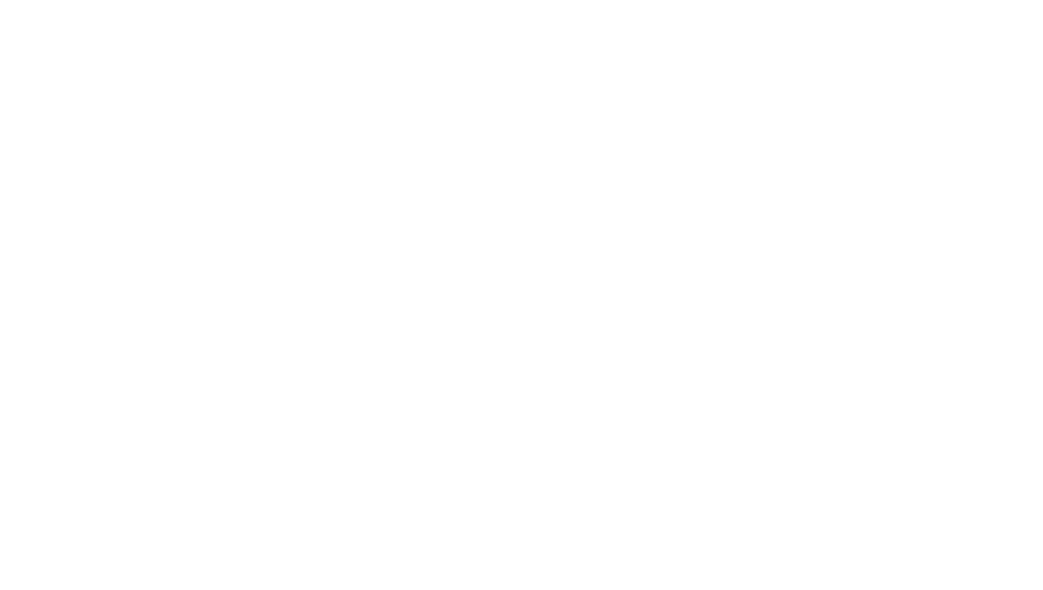
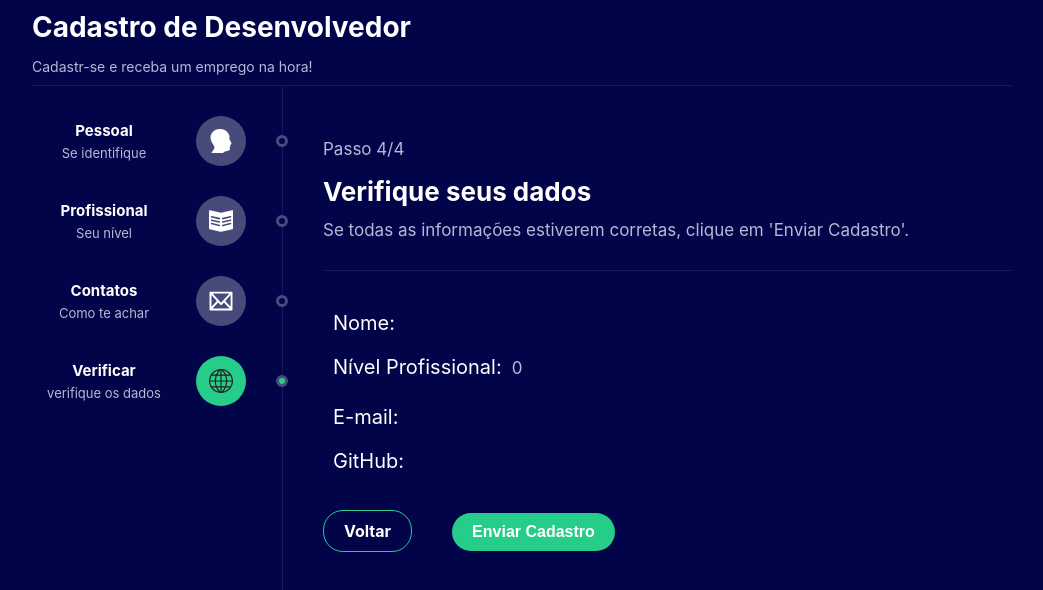
Before and after one commit to CoreyDevl/multiformul-rio-com-3-passos, a React (Create React App) app: page /step4 in a window 1280 px wide. Before the commit this address had no page. Shown: the top 590 px of the page, without its empty margins (118-1161 px from the left). Built offline with nearby package versions, Linux system fonts and the light colour scheme.

Commit message:
Desafio proposto concluído(step4)

```diff
--- a/src/components/Header/styles.ts
+++ b/src/components/Header/styles.ts
@@ -1,7 +1,7 @@
 import styled from "styled-components";
 
 export const Container = styled.div`
-  padding: 25px 0;
+  padding: 10px 0;
   border-botton: 1px solid #16195C;
 
   h1{
@@ -12,5 +12,6 @@
   p{
     font-size: 14px;
     color: #B8B8D4;
+    margin-bottom: 0;
   }
 `;
--- a/src/components/SidebarItem/index.tsx
+++ b/src/components/SidebarItem/index.tsx
@@ -3,6 +3,7 @@
 import { ReactComponent as ProfileIcon } from '../../svgs/profile.svg';
 import { ReactComponent as BookIcon } from '../../svgs/book.svg';
 import { ReactComponent as MailIcon } from '../../svgs/mail.svg';
+import { ReactComponent as GlobeIcon} from '../../svgs/globe.svg';
 
 type Props= {
   title: string;
@@ -32,6 +33,9 @@
           {icon === 'mail' &&
           <MailIcon fill="white" width={24} height={24}/>
           }
+          {icon === 'globe' &&
+          <GlobeIcon fill="white" width={24} height={24}/>
+          }
         </C.IconArea>
         <C.Point active={active}>
 
--- a/src/components/Themes/index.tsx
+++ b/src/components/Themes/index.tsx
@@ -41,6 +41,13 @@
               path="/step3"
               active={state.currentStep === 3}
             />
+            <SidebarItem
+              title="Verificar"
+              description="verifique os dados"
+              icon="globe"
+              path="/step4"
+              active={state.currentStep === 4}
+            />
 
 
 
--- a/src/pages/FormStep1/index.tsx
+++ b/src/pages/FormStep1/index.tsx
@@ -32,7 +32,7 @@
   return(
     <Theme>
       <C.Container>
-        <p>Passo 1/3</p>
+        <p>Passo 1/4</p>
         <h1>Vamos começar com o seu nome</h1>
         <p>Preencha o campo abaixo com o seu nome completo.</p>
 
--- a/src/pages/FormStep2/index.tsx
+++ b/src/pages/FormStep2/index.tsx
@@ -39,7 +39,7 @@
   return(
     <Theme>
       <C.Container>
-        <p>Passo 2/3</p>
+        <p>Passo 2/4</p>
         <h1>{state.name}, qual destes níveis te descreve melhor?</h1>
         <p>Escolha a opção que melhor descreve seu nível profissional.</p>
 
--- a/src/pages/FormStep3/index.tsx
+++ b/src/pages/FormStep3/index.tsx
@@ -21,7 +21,7 @@
 
   const handleNextStep = () => {
     if(state.email !== '' && state.github !== ''){
-      console.log(state);
+      navigate('/step4');
     }else{
       alert('Os campos precisam ser preenchidos')
     }
@@ -43,7 +43,7 @@
   return(
     <Theme>
       <C.Container>
-        <p>Passo 3/3</p>
+        <p>Passo 3/4</p>
         <h1>Legal {state.name}, onde te achamos?</h1>
         <p>Preencha os campos abaixo com seus contatos.</p>
 
@@ -69,7 +69,7 @@
         />
         </label>
         <Link to="/step2" className="backbtn">Voltar</Link>
-        <button onClick={handleNextStep}>Finalizar Cadastro</button>
+        <button onClick={handleNextStep}>Verificar</button>
       </C.Container>
     </Theme>
   )
--- /dev/null
+++ b/src/pages/FormStep4/index.tsx
@@ -0,0 +1,60 @@
+import { useNavigate, Link } from 'react-router-dom';
+import * as C from './styles';
+import { Theme } from '../../components/Themes';
+import { useForm, FormActions } from '../../contexts/FormContext';
+import { ChangeEvent, useEffect } from 'react';
+export const FormStep4 = () => {
+
+  const navigate = useNavigate();
+  const { state, dispatch } = useForm();
+
+  useEffect(()=> {
+    dispatch({
+      type: FormActions.setCurrentStep,
+      payload: 4
+    })
+  },[]);
+
+  const handleNextStep = () => {
+    console.log(state);
+  }
+
+
+
+  const handleNameChange = (e: ChangeEvent<HTMLInputElement>) => {
+    dispatch({
+      type: FormActions.setName,
+      payload: e.target.value
+    })
+  }
+
+  return(
+    <Theme>
+      <C.Container>
+        <p>Passo 4/4</p>
+        <h1>Verifique seus dados</h1>
+        <p>Se todas as informações estiverem corretas, clique em 'Enviar Cadastro'.</p>
+
+        <hr />
+
+          <C.Linguica>
+            <h2>Nome:</h2><p>{state.name}</p>
+          </C.Linguica>
+          <C.Linguica>
+            <h2>Nível Profissional:</h2><p>{state.level}</p>
+          </C.Linguica>
+          <C.Linguica>
+            <h2>E-mail:</h2><p>{state.email}</p>
+          </C.Linguica>
+          <C.Linguica>
+            <h2>GitHub:</h2><p>{state.github}</p>
+          </C.Linguica>
+
+
+        <Link to="/step3" className="backbtn">Voltar</Link>
+        <button onClick={handleNextStep}>Enviar Cadastro</button>
+      </C.Container>
+    </Theme>
+  )
+
+};
--- /dev/null
+++ b/src/pages/FormStep4/styles.ts
@@ -0,0 +1,59 @@
+import styled from 'styled-components';
+
+export const Container = styled.div`
+
+
+  p{
+    margin-top: 13px;
+    font-size: 17px;
+    color: #B8B8D4;
+  }
+  h1{
+    margin: 0px;
+    padding: 0px;
+    font-size: 26px;
+  }
+  h2{
+    font-size: 20px;
+    font-weight: 400;
+    margin: 0px;
+    padding: 10px;
+
+  }
+  hr{
+    height: 1px;
+    border: 0;
+    background-color: #16195C;
+    margin: 30px 0px;
+  }
+
+  button{
+    background-color: #25CD89;
+    color: #fff;
+    font-size: 16px;
+    font-weight: bold;
+    padding: 10px  20px;
+    border: 0;
+    border-radius: 20px;
+    cursor: pointer;
+    margin-top: 30px;
+  }
+  .backbtn{
+    background-color: #02044A;
+    color: #fff;
+    font-size: 16px;
+    font-weight: bold;
+    padding: 10px  20px;
+    border: 1px solid #25CD89;
+    border-radius: 20px;
+    cursor: pointer;
+    margin-top: 30px;
+    margin-right: 40px;
+    text-decoration: none;
+  }
+`;
+
+export const Linguica = styled.div`
+  display: flex
+
+`;
--- a/src/router.tsx
+++ b/src/router.tsx
@@ -3,6 +3,7 @@
 import { FormStep1 } from './pages/FormStep1';
 import { FormStep2 } from './pages/FormStep2';
 import { FormStep3 } from './pages/FormStep3';
+import { FormStep4 } from './pages/FormStep4';
 
 export const Router = () => {
     return (
@@ -11,6 +12,7 @@
             <Route path="/" element={<FormStep1 />} />
             <Route path="/step2" element={<FormStep2 />} />
             <Route path="/step3" element={<FormStep3 />} />
+            <Route path="/step4" element={<FormStep4 />} />
           </Routes>
         </BrowserRouter>
     );
```
Also changed, not shown: src/svgs/globe.svg (added).
